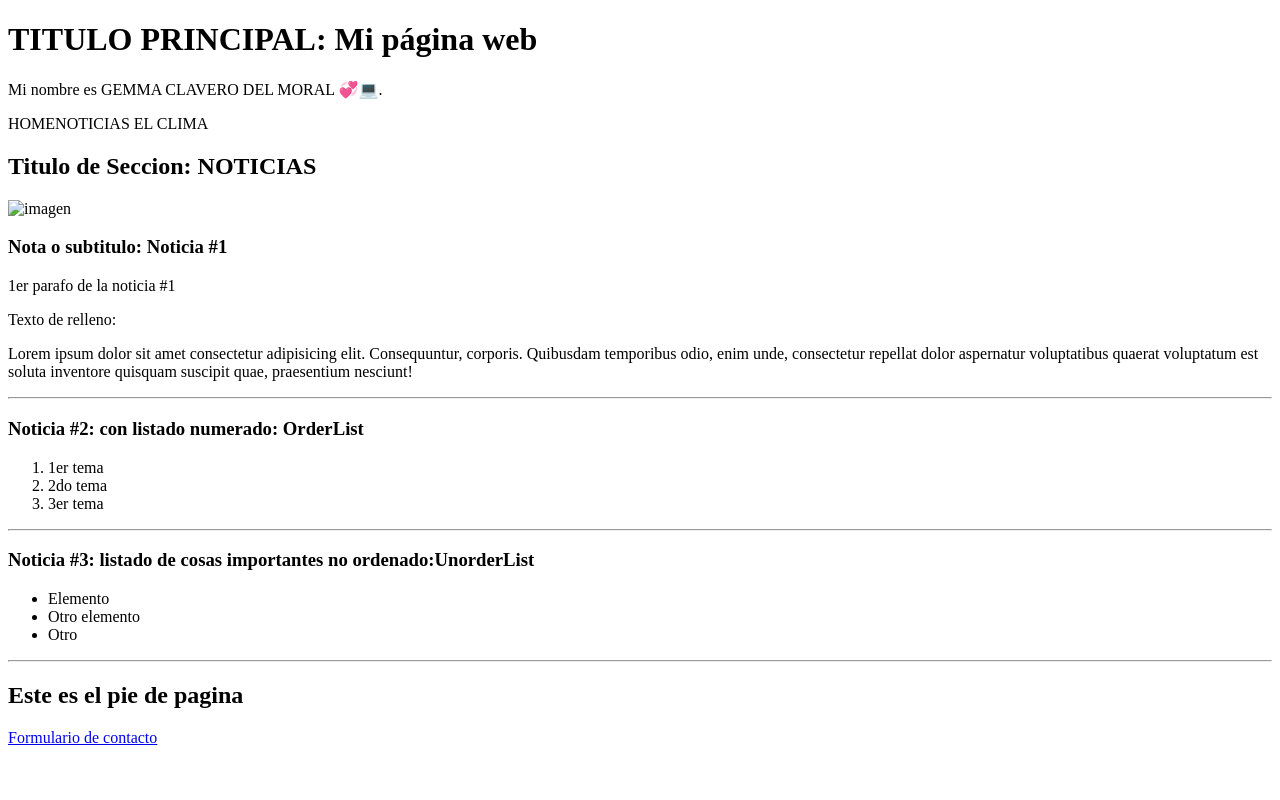
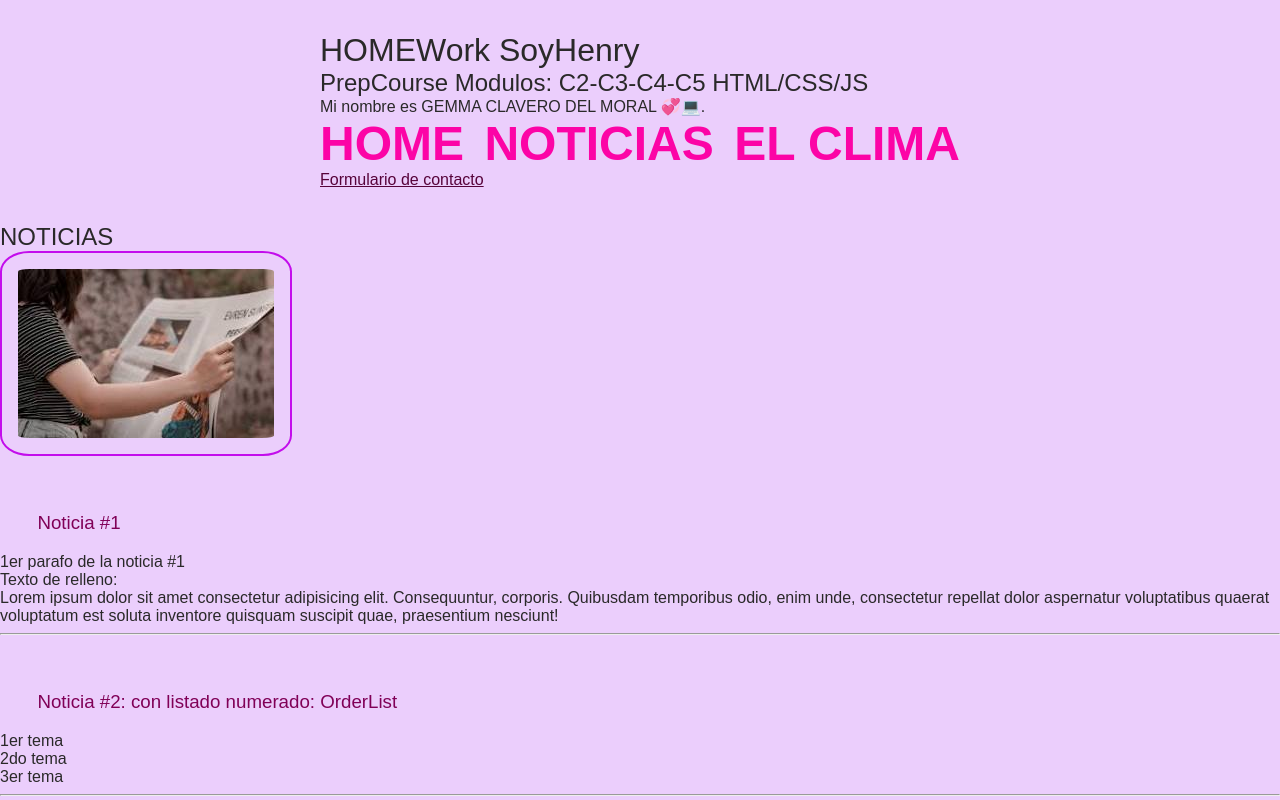
Before and after one commit to GemmaClaverodelMoral/soyhenry-C3-Homework, a plain HTML site: page index.html in a window 1280 px wide. Shown: the top 800 px of the page. Drawn offline with Linux system fonts and the light colour scheme.

Commit message:
HOMEWORK 04

```diff
--- a/index.html
+++ b/index.html
@@ -4,20 +4,30 @@
         <meta charset="UTF-8" />
         <meta name="viewport" content="width=device-width, initial-scale=1.0" />
         <title>Documento</title>
+        <link rel="stylesheet" typo="text/css" href="./reset.css" />
+        <link rel="stylesheet" type="text/css" href="./styles.css" />
     </head>
     <body>
         <header>
-            <h1>TITULO PRINCIPAL: Mi página web</h1>
-            <p>Mi nombre es GEMMA CLAVERO DEL MORAL 💞💻.</p>
-            <span>HOME</span></span><span>NOTICIAS</span><span> EL CLIMA</span>
+            <div id="cabecera">
+                <h1>HOMEWork SoyHenry</h1>
+                <h2>PrepCourse Modulos: C2-C3-C4-C5 HTML/CSS/JS</h2>
+                <p id="mi-nombre">Mi nombre es GEMMA CLAVERO DEL MORAL 💞💻.</p>
+                    <div class="menu">
+                        <span>HOME</span>
+                        <span>NOTICIAS</span>
+                        <span>EL CLIMA</span>
+                    </div>
+                <a href="./contacto.html">Formulario de contacto</a>
+            </div>
         </header>
+        </div>
         <main>
-
             <section>
-                <h2>Titulo de Seccion: NOTICIAS</h2>
-                <img title="imagen" src=""/>
+                <h2>NOTICIAS</h2>
+                <img class="card" title="imagen" src="./images/leyendo.jpeg"/>
                 <article>
-                    <h3>Nota o subtitulo: Noticia #1</h3>
+                    <h3 class="titulo">Noticia #1</h3>
 
                     <p>1er parafo de la noticia #1</p>
                     <div>
@@ -30,7 +40,7 @@
                 </article>
                 <hr/>
                 <article>
-                    <h3>Noticia #2: con listado numerado: OrderList</h3>
+                    <h3 class="titulo">Noticia #2: con listado numerado: OrderList</h3>
                     <ol>
                         <li>1er tema</li>
                         <li>2do tema</li>
@@ -39,7 +49,7 @@
                 </article>
                 <hr/>
                 <article>
-                    <h3>Noticia #3: listado de cosas importantes no ordenado:UnorderList</h3>
+                    <h3 class="titulo">Noticia #3: listado de cosas importantes no ordenado:UnorderList</h3>
                     <ul>
                         <li>Elemento</li>
                         <li>Otro elemento</li>
@@ -48,10 +58,29 @@
                 </article>
                 <hr/>
             </section>
+
+            <section id="imagenes">
+                <div id="card-container">
+                    <div class="card">
+                        <h3>HTML</h3>
+                        <img class="img-logo" src="./images/HTML.png">
+                    </div>
+                    <div class="card">
+                        <h3>CSS</h3>
+                        <img class="img-logo" src="./images/CSS.png">
+                    </div>
+                    <div class="card">
+                        <h3>JS</h3>
+                        <img class="img-logo" src="./images/JS.png">
+                    </div>
+                 </div>
+            </section>
+
          </main>
          <footer>
-            <h2>Este es el pie de pagina</h2>
-            <a href="./contacto.html">Formulario de contacto</a>
+            <div id="pie-de-pagina">
+                <h2>Este es el pie de pagina</h2>
+            </div>
          </footer>
     </body>
 </html>
--- /dev/null
+++ b/reset.css
@@ -0,0 +1,34 @@
+/* Reset de Estilos */
+body, h1, h2, h3, p, ul, ol, li, dl, dt, dd {
+  margin: 0;
+  padding: 0;
+}
+
+body {
+  font-family: Arial, sans-serif;
+}
+
+/* Normalización de Estilos de Listas */
+ul, ol {
+  list-style: none;
+}
+
+/* Normalización de Estilos de Enlaces */
+a {
+  text-decoration: none;
+  color: inherit; /*hereda del padre*/
+}
+
+/* Normalización de Estilos de Encabezados */
+h1, h2, h3 {
+  font-weight: normal;
+}
+
+/* Otros Estilos de Normalización */
+img {
+  border: 0;
+  max-width: 100%;
+  height: auto;
+}
+
+/* Agregar estilos adicionales según sea necesario */
--- /dev/null
+++ b/styles.css
@@ -0,0 +1,100 @@
+body {
+    font-family: 'Arial', sans-serif;
+    background-color: #ebcefc;
+    color:rgb(42, 41, 41);
+
+  }
+
+#cabecera {
+
+  width: 50vw;
+  padding: 2em;
+  margin: auto; /*proporcional*/
+  display:flex;
+  flex-direction: column;
+}
+
+#mi-nombre{
+    font-size: 1em;
+}
+
+.menu {
+    font-weight: bold;
+    color:#fc04a6;
+    font-size: 3em;
+    display: flex;
+    justify-content:space-between;
+}
+
+.titulo{
+    font-size:40x;
+    color:rgb(128, 0, 87);
+    margin-left: 2em;
+    margin-top: 3em;
+    margin-bottom: 1em;
+}
+
+
+.img {
+  width: 10vw;
+  height: 10vw;
+}
+
+#card-container {
+  background-color:#ebc7f3;
+  width: 85vw;
+  margin:auto;
+  margin-top: 1.5em;
+  border:2px solid #500b5f;
+  border-radius: 15px;
+  padding: 2em;
+  display:flex; /*para posicionar los elementos dentro de su contenedor: Por defecto en fila*/
+  justify-content:space-evenly;/*misma distancia entre elementos y los bordes*/
+}
+.card {
+    height: fit-content;
+    width: fit-content;
+    border: 2px solid #c30dec;
+    padding: 1em 1em 1em 1em;
+    border-radius: 10%;
+    transition: 1s;
+    display: flex;
+    flex-direction: column;
+    gap: 1em;
+    align-items: center;
+
+
+}
+.card:hover {
+  background-color: #cf7ffd;
+}
+
+#pie-de-pagina {
+  display:flex;
+}
+
+/* Estilos  para el enlace */
+a {
+  color: #57033a; /* Color del texto predeterminado */
+  text-decoration: underline;
+  border-bottom: 2px solid transparent; /* Línea inferior invisible por defecto */
+  transition: color 0.3s, border-bottom-color 0.3s; /* Transiciones suaves */
+}
+
+/* Estilo al pasar por encima del enlace */
+a:hover {
+  color: #db3bae; /* Color del texto al pasar por encima */
+  border-bottom-color: #ff5733; /* Línea inferior visible al pasar por encima */
+}
+
+/* Estilo al hacer clic en el enlace */
+a:active {
+  color: #cc3e18; /* Color del texto al hacer clic */
+  border-bottom-color: #5b0555; /* Línea inferior visible al hacer clic */
+}
+
+#formulario {
+  display:flex;
+  flex-direction: column;
+
+}
```
Also changed, not shown: contacto.html (+14 -4 lines), images/CSS.png (added), images/HTML.png (added), images/JS.png (added), images/leyendo.jpeg (added).
